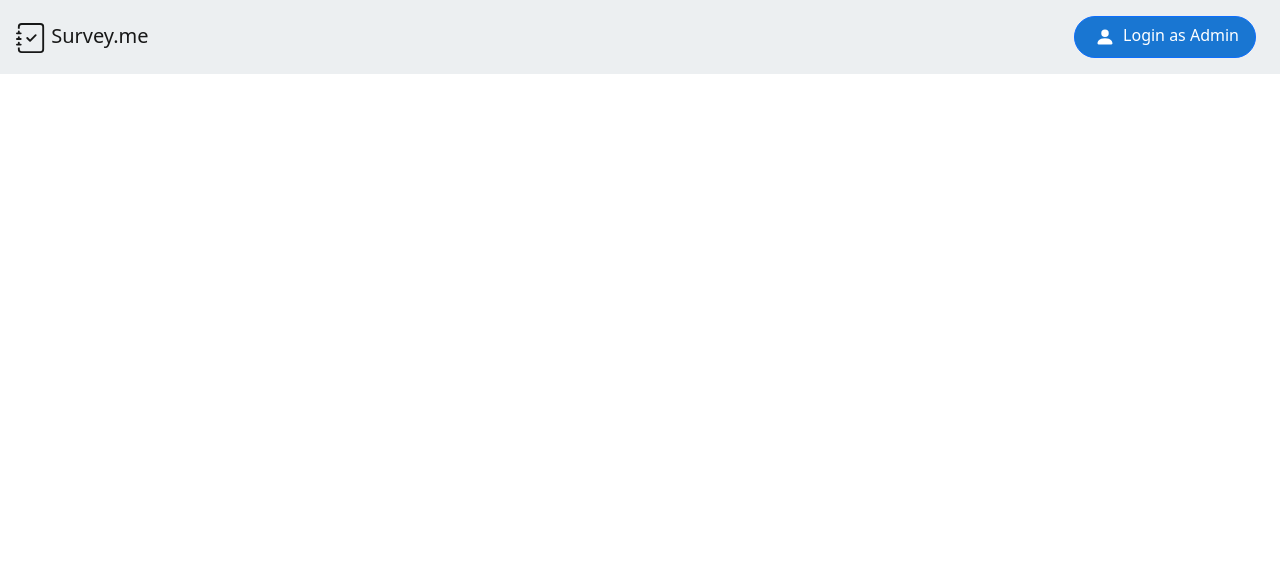
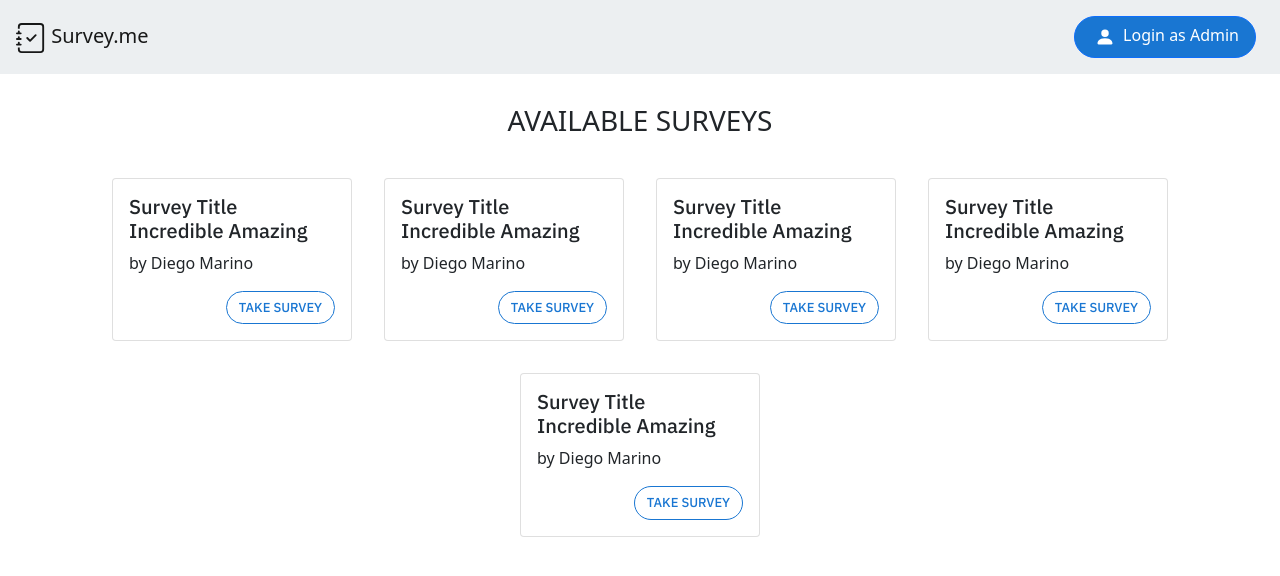
Before and after one commit to djemar/webapp_exam_survey, a React (Create React App) app in the folder client/: page / in a window 1280 px wide. Shown: the top 576 px of the page. Built offline with nearby package versions, Linux system fonts and the light colour scheme.

Commit message:
mock SurveyCards

```diff
--- a/client/src/App.js
+++ b/client/src/App.js
@@ -2,13 +2,24 @@ import { React } from "react";
 import "bootstrap/dist/css/bootstrap.min.css";
 import { Container, Row, Col, Button } from "react-bootstrap/";
 import MyNavbar from "./js/Navbar";
+import SurveyCard from "./js/SurveyCard";
 import "./App.css";
 
+const cards = [1, 2, 3, 4, 5];
 function App() {
   return (
     <Container fluid>
       <MyNavbar />
-      <Row className='vh-100' />
+      <Row className='vh-100 below-nav'>
+        <Col className='text-center'>
+          <h3 id='title-main' className='my-4 text-center text-uppercase'>
+            Available surveys
+          </h3>
+          {cards.map((n) => (
+            <SurveyCard key={n.toString()} />
+          ))}
+        </Col>
+      </Row>
     </Container>
   );
 }
```
